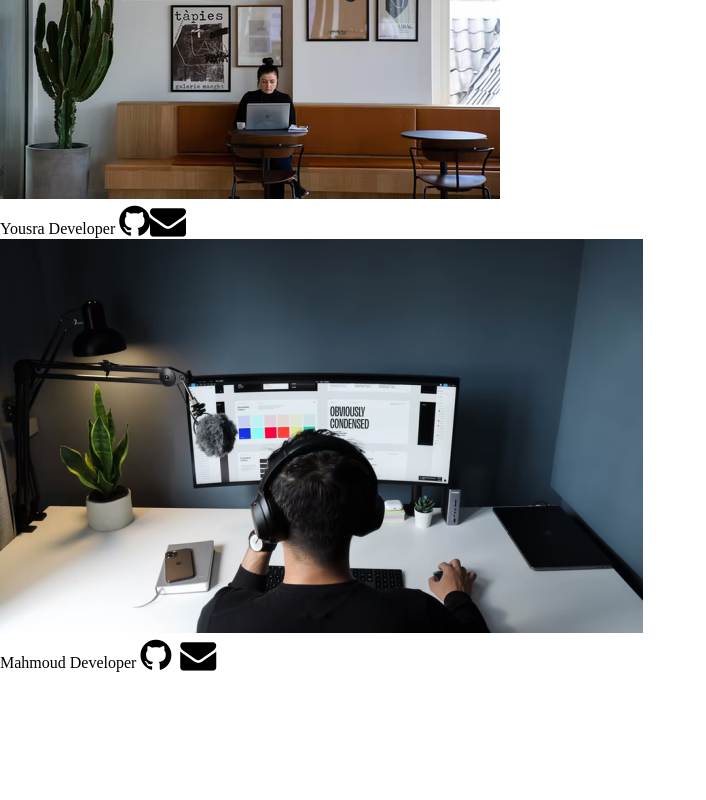
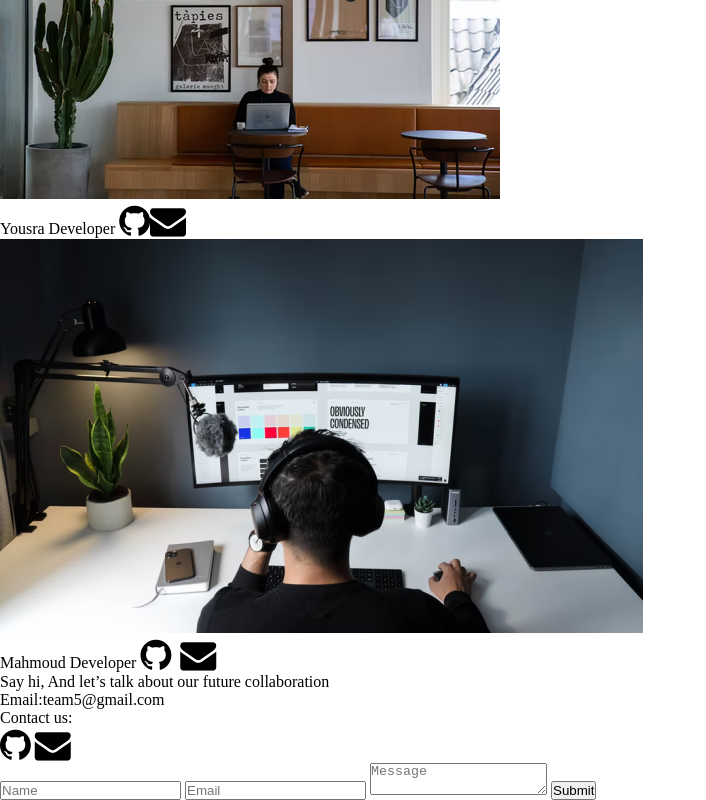
Before and after one commit to GSG-G11/team5, a plain HTML site: page index.html in a window 1280 px wide. Shown: the part 1629-2429 px from the top of the page, without its empty margins (0-706 px from the left). Before the commit the page ends 2302 px from the top, so only its background shows below. Drawn offline with Linux system fonts and the light colour scheme.

Commit message:
Add html form file >Relates #4

```diff
--- a/index.html
+++ b/index.html
@@ -59,6 +59,32 @@
         </div>
 
     </section>
+
+    <section class="data-form">
+        <div class="contact">
+          <p class="p-one">
+            Say hi, And let’s talk about our future collaboration
+          </p>
+
+          <div class="email">
+            <p class="p-two">Email:<span>team5@gmail.com</span></p>
+          </div>
+          <div class="contact-link">
+            <p class="p-three">Contact us:</p>
+            <span
+              ><i class="fa fa-github" style="font-size: 36px"></i>
+              <i class="fa fa-envelope" style="font-size: 36px"></i
+            ></span>
+          </div>
+        </div>
+
+        <form action="" class="form-box">
+          <input type="text" class="name" placeholder="Name" />
+          <input type="email" class="e-mail" placeholder="Email" />
+          <textarea name="" placeholder="Message"></textarea>
+          <input type="submit" class="sent" />
+        </form>
+      </section>
 </body>
 
 </html>
```
